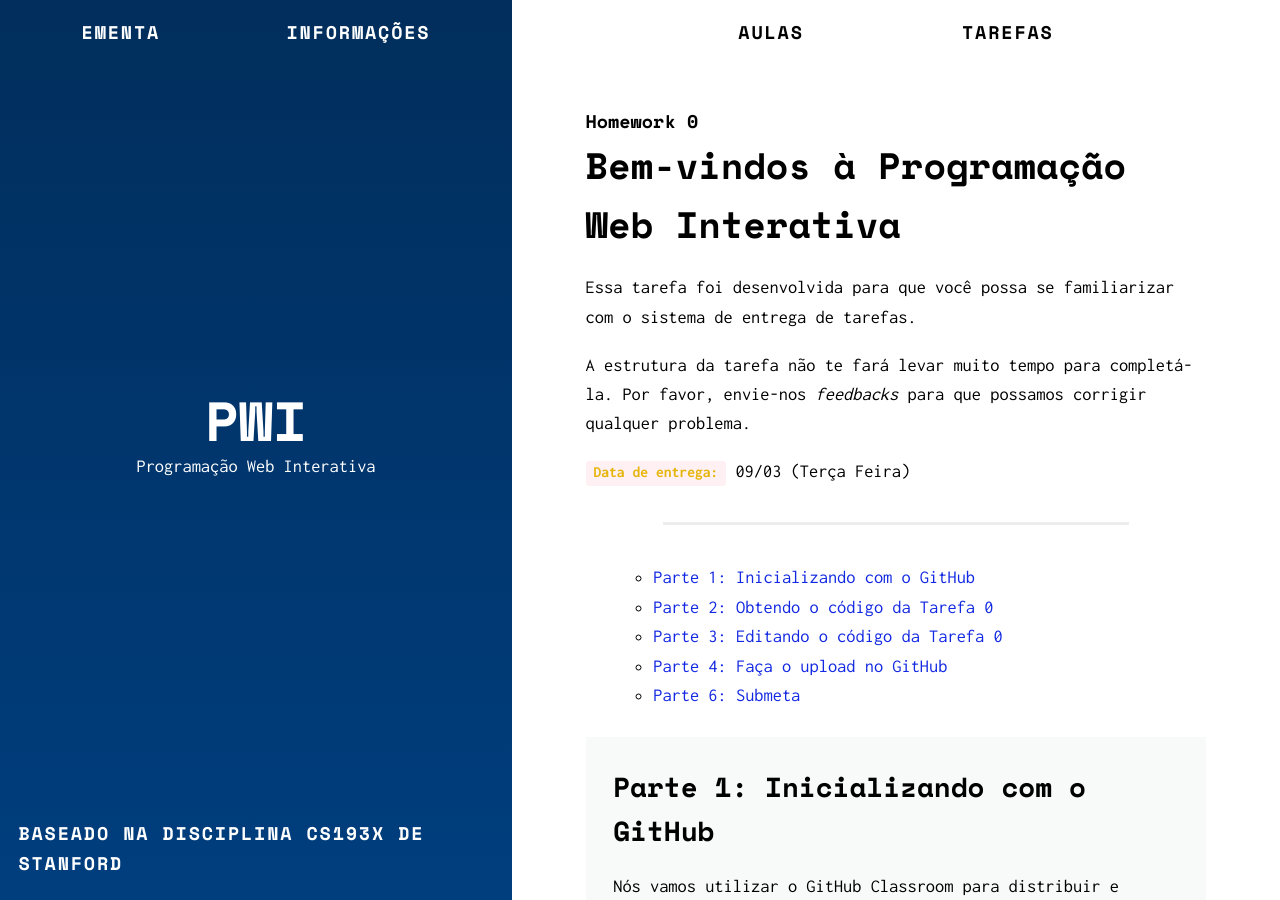
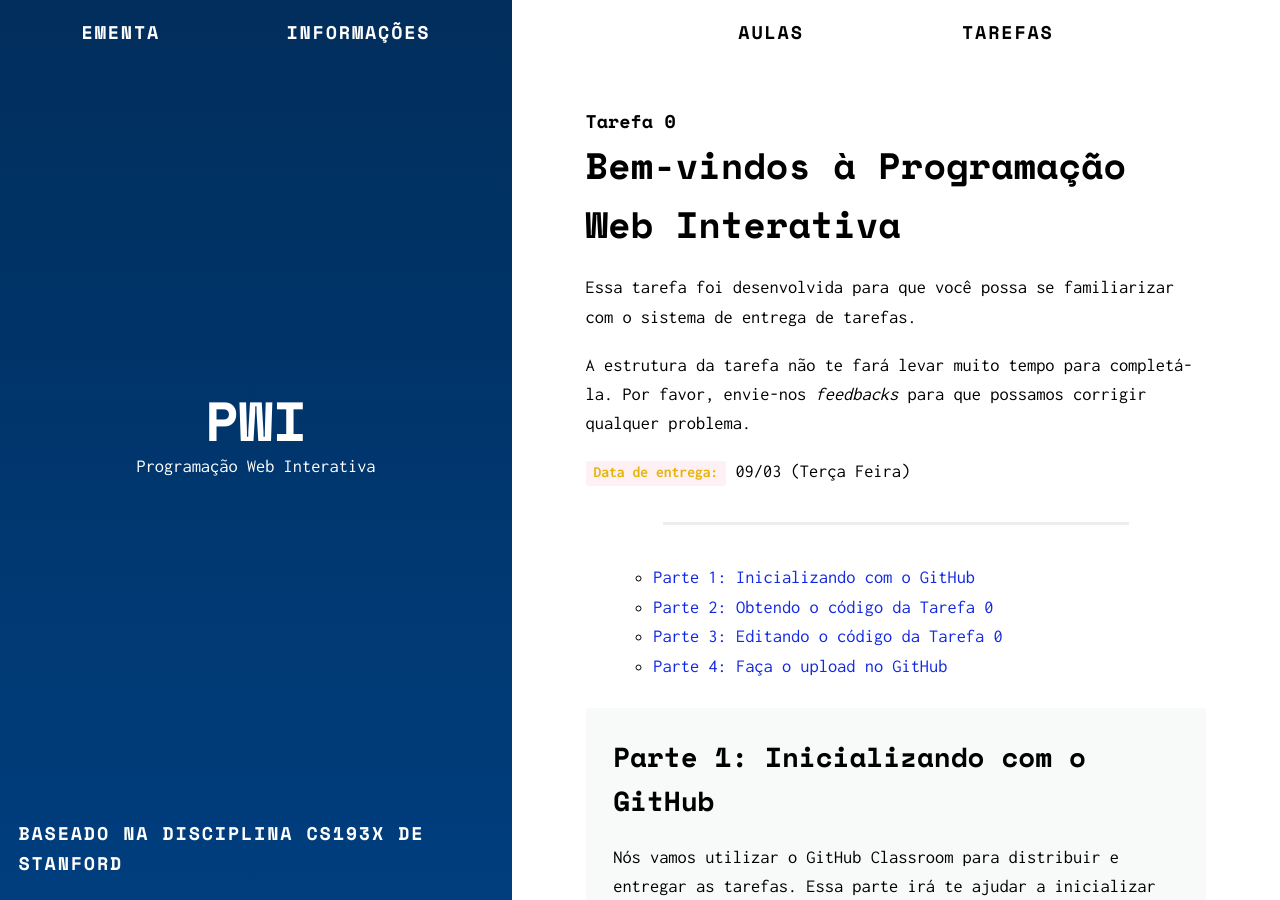
Before and after one commit to murilocamargos/iwp, a Jekyll site: the page built from _tarefas/0-boas-vindas.md, in a window 1280 px wide and 900 px high. Built offline with Jekyll 4.4.1, drawn with Linux system fonts in a browser that asks for light colours.

Commit message:
Muda link da tarefa 0

```diff
--- a/_layouts/homework.html
+++ b/_layouts/homework.html
@@ -3,7 +3,7 @@
 ---
 <header>
   <h2>
-    Homework {{ page.number }}
+    Tarefa {{ page.number }}
   </h2>
   <h1>{{ page.title }}</h1>
 </header>
--- a/_tarefas/tarefa-0.md
+++ b/_tarefas/0-boas-vindas.md
@@ -18,7 +18,6 @@
   <li><a href="#parte-2-obtendo-o-cdigo-da-tarefa-0">Parte 2: Obtendo o código da Tarefa 0</a></li>
   <li><a href="#parte-3-editando-o-cdigo-da-tarefa-0">Parte 3: Editando o código da Tarefa 0</a></li>
   <li><a href="#parte-4-faa-o-upload-no-github">Parte 4: Faça o upload no GitHub</a></li>
-  <li><a href="#parte-6-submeta">Parte 6: Submeta</a></li>
 </ul>
 
 <section class="part" markdown="1">
--- a/index.html
+++ b/index.html
@@ -19,7 +19,7 @@
 
   <h2 id="announcements">Avisos importantes</h2>
   <ul>
-    <li>[02/03] A <a href="tarefas/tarefa-0">tarefa 0</a> está liberada, com prazo para <strong><span class="label">Terça, 09/03</span></strong>.</li>
+    <li>[02/03] A <a href="{{ site.baseurl }}/tarefas/0-boas-vindas">tarefa 0</a> está liberada, com prazo para <strong><span class="label">Terça, 09/03</span></strong>.</li>
   </ul>
 
   <h2 id="course-staff">Contato</h2>
--- a/tarefas.html
+++ b/tarefas.html
@@ -5,7 +5,7 @@
   <h1>Tarefas</h1>
 </header>
 <div>
-  <p>Essa página contém as tarefas dada em sala de aula.</p>
+  <p>Essa página contém as tarefas dadas em sala de aula.</p>
   <hr />
 
   {% for tarefa in site.tarefas %}
```
Also changed, not shown: _aulas/aula-1.md (+1 -1 lines).
